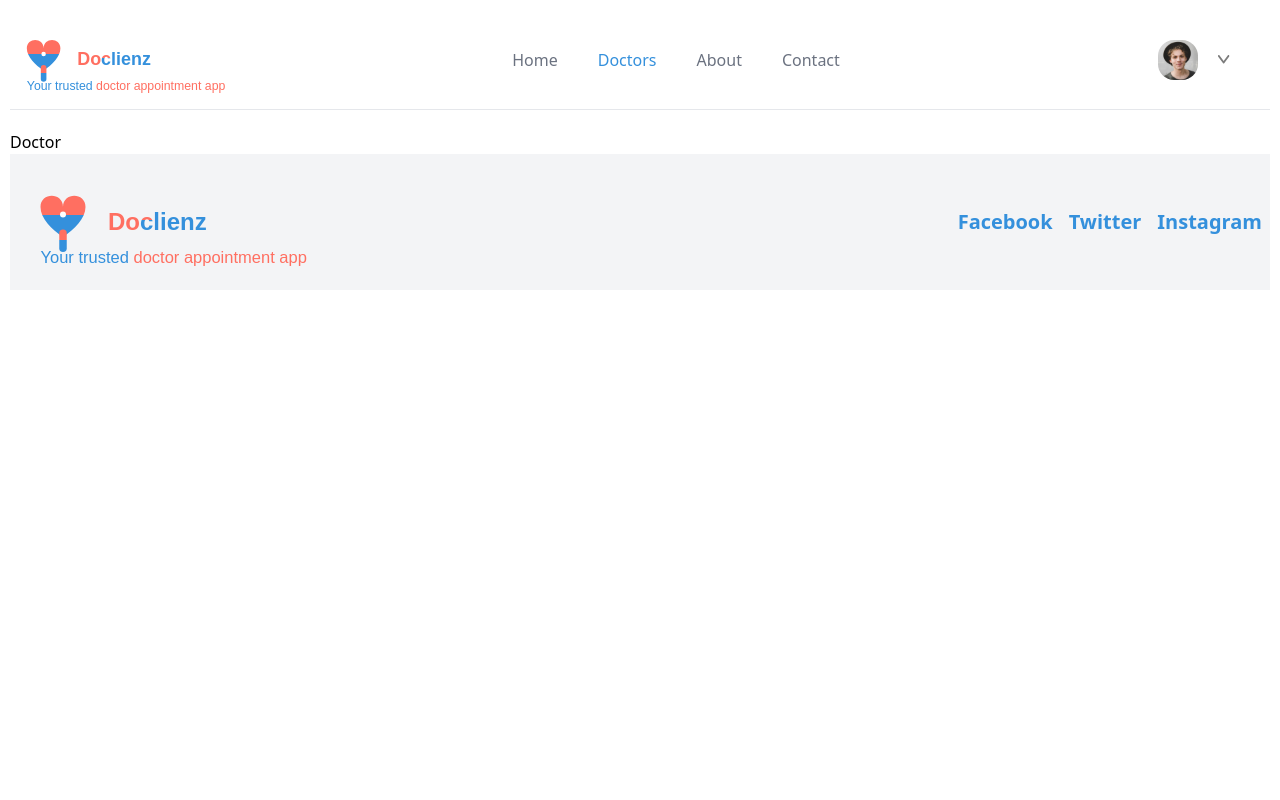
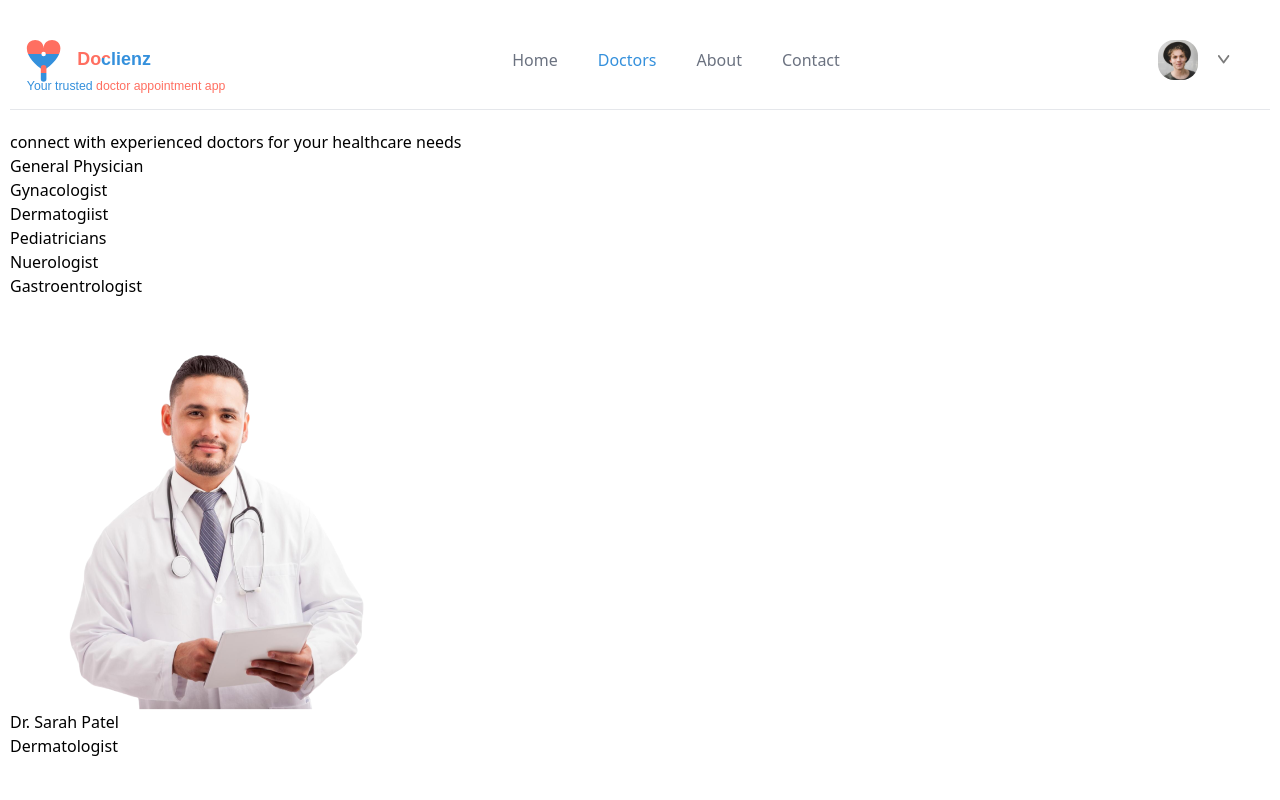
Before and after one commit to vimal7736/doctor_appointment, a React (Vite) app in the folder frontend/: page /doctors/Dermatologist in a window 1280 px wide. Shown: the top 800 px of the page. Built offline with nearby package versions, Linux system fonts and the light colour scheme.

Commit message:
doctors filterded

```diff
--- a/frontend/src/components/Header.jsx
+++ b/frontend/src/components/Header.jsx
@@ -9,7 +9,7 @@ const Header = () => {
         <div className="flex flex-col relative md:flex-row lg:flex-row bg-primary text-white rounded-se-full justify-between items-left p-4">
             <div>
                 {/* Left side */}
-                <p className="text-lg font-medium md:text-3xl md:font-bold lg:text-5xl lg:font-extrabold">
+                <p className="text-lg p-2 font-medium md:text-3xl md:font-bold lg:text-5xl lg:font-extrabold bg-clip-text bg-gradient-to-r from-white to-blue-200 text-transparent">
                     Your Health, <br /> Just a Click Away
                 </p>
                 <br />
--- a/frontend/src/pages/Doctor.jsx
+++ b/frontend/src/pages/Doctor.jsx
@@ -1,13 +1,50 @@
-import React from 'react'
+import React, { useContext, useEffect, useState } from 'react'
 import { useParams } from 'react-router-dom'
+import { AppContext } from '../context/AppContext';
 
 const Doctor = () => {
   const {speciality} =useParams();
   console.log("asds",speciality);
+  const {doctors} = useContext(AppContext);
+  const [filteredDoctors, setFilteredDoctors] = useState([]);
+
+  const applyFilter = () => {
+    if(speciality){
+      const filteredDoctors = doctors.filter((doctor) => doctor.speciality === speciality)
+      setFilteredDoctors(filteredDoctors);
+    } else{
+      setFilteredDoctors(doctors);
+    }
+  }
+
+  useEffect(() => {
+    applyFilter();
+  },[doctors, speciality])
+
+
 
   return (
     <div>
-      Doctor
+      <p>connect with experienced doctors for your healthcare needs</p>
+      <div>
+        <div>
+          <p>General Physician</p>
+          <p>Gynacologist</p>
+          <p>Dermatogiist</p>
+          <p>Pediatricians</p>
+          <p>Nuerologist</p>
+          <p>Gastroentrologist</p>
+        </div>
+        <div>
+          {filteredDoctors.map((doctor)=>(
+           <div key={doctor._id} >
+              <img src={doctor.image} alt={doctor.name} />
+              <p>{doctor.name}</p>
+              <p>{doctor.speciality}</p>
+           </div>
+          ))}
+        </div>
+      </div>
     </div>
   )
 }
```
